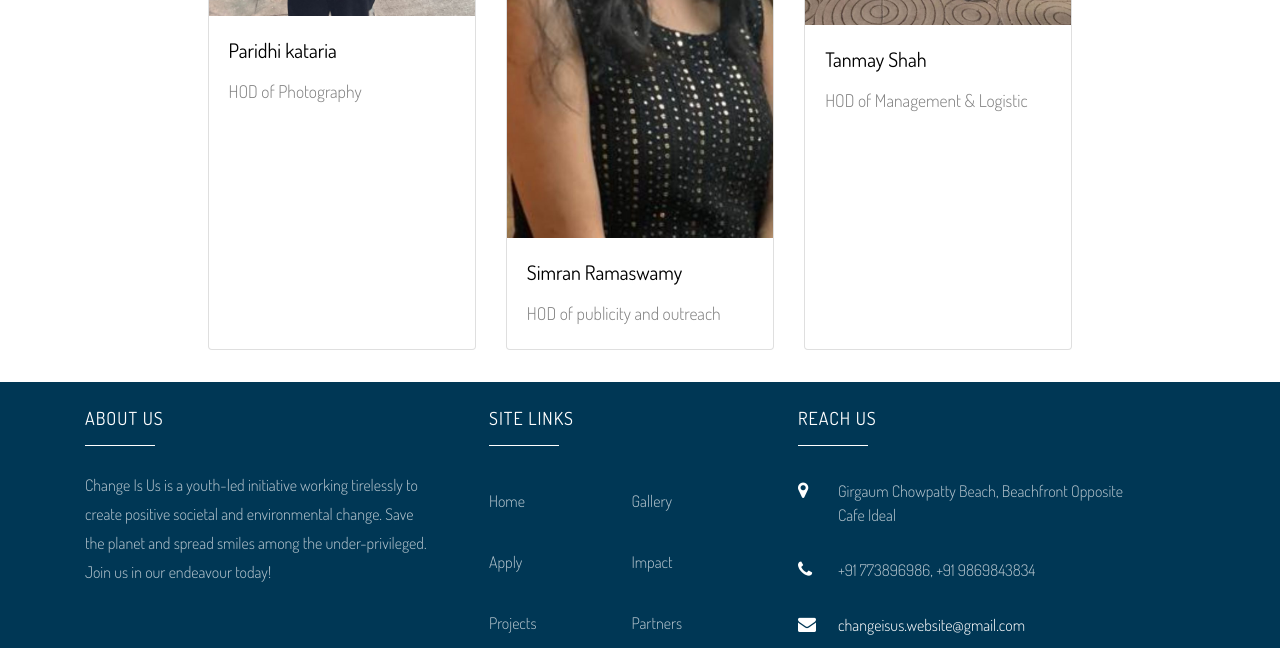
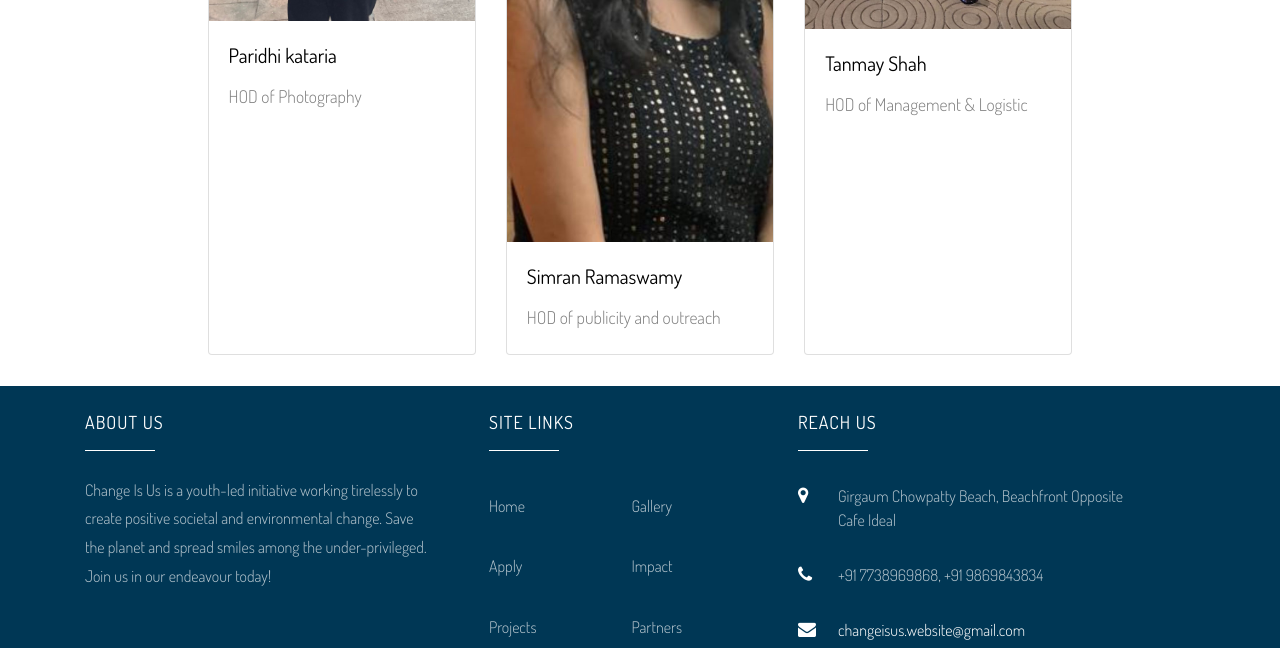
Before and after one commit to changeisus/official-website, a plain HTML site: page about.html in a window 1280 px wide. Shown: the part 4201-4849 px from the top of the page. Drawn offline with Linux system fonts and the light colour scheme; some packages are replaced by stand-ins of ours; no server answers; files whose address does not match are found by name.

Commit message:
- minor changes

```diff
--- a/about.html
+++ b/about.html
@@ -413,7 +413,7 @@
               <ul>
                 <li class="py-2"><span class="icon icon-map-marker"></span><span class="text">Girgaum Chowpatty Beach,
                     Beachfront Opposite Cafe Ideal</span></li>
-                <li class="py-2"><span class="icon icon-phone"></span><span class="text">+91 773896986, +91
+                <li class="py-2"><span class="icon icon-phone"></span><span class="text">+91 7738969868, +91
                     9869843834</span></li>
                 <li class="py-2"><a href="mailto:changeisus.website@gmail.com"><span
                       class="icon icon-envelope"></span><span class="text">changeisus.website@gmail.com</span></a></li>
```
Also changed, not shown: images/About/Miloni Shah - HOD of Digital Creatives.jpeg, images/About/Nishika Rathod - HOD of Social Media.jpeg.
